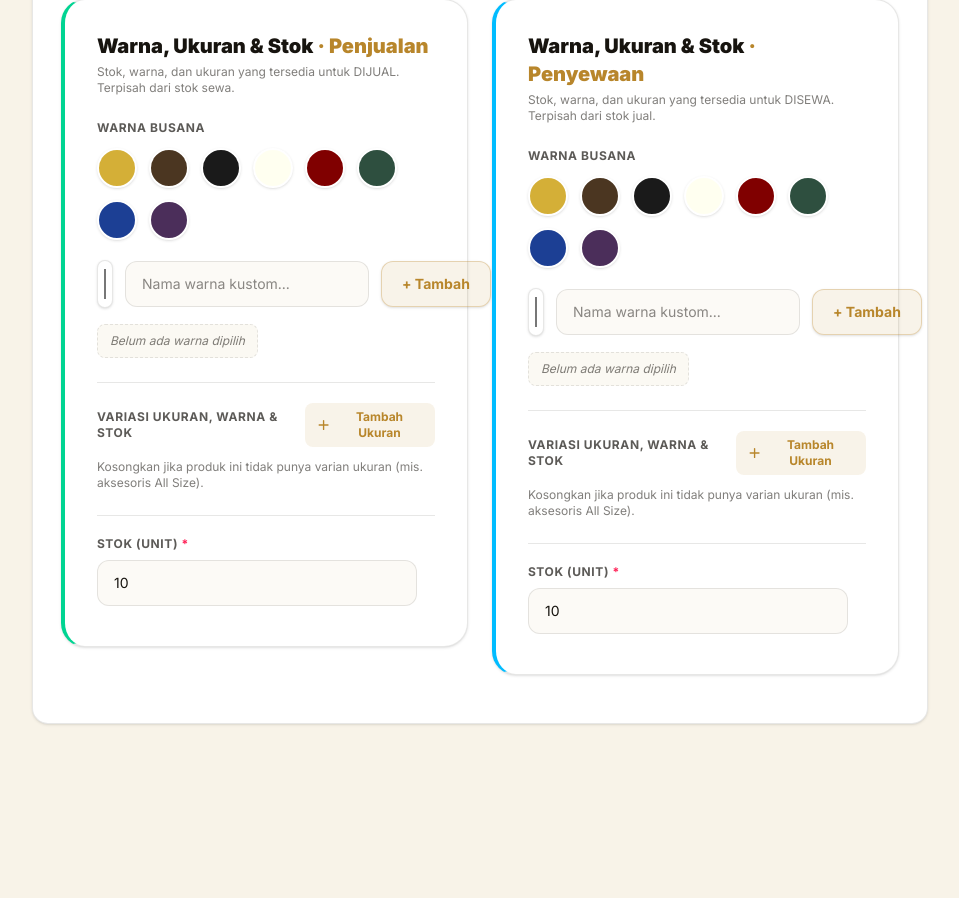
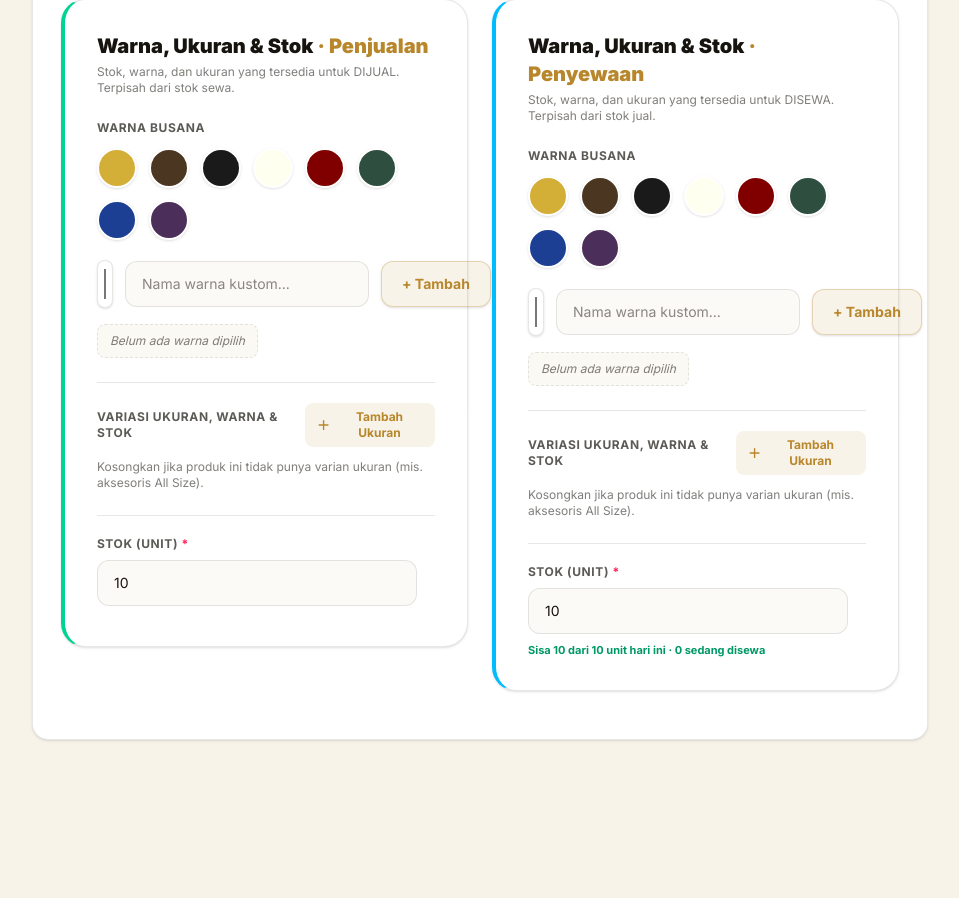
Before and after one commit to dhimasandreo67-bit/alnay, a Laravel app: page /admin/produk/1/edit in a window 1280 px wide. Shown: the part 1483-2381 px from the top of the page, without its empty margins (288-1247 px from the left). Run offline with Laravel 12, Linux system fonts and the light colour scheme; a user stored in the database is signed in; data comes from the database, SQL or seed files in the repository; tables that the repository leaves empty hold one stand-in row (values such as "Sample post"); style sheets or scripts are compiled from the project's sources.

Commit message:
Unit yang sedang disewa hari ini per ukuran/warna (online + kasir), hanya untuk ditampilkan.

```diff
--- a/resources/views/admin/produk/edit.blade.php
+++ b/resources/views/admin/produk/edit.blade.php
@@ -21,6 +21,9 @@
 
     // Set sewa hanya terisi kalau produk dijual DAN disewa; selain itu mulai kosong.
     $punyaSetSewa = $produk->pisahStok();
+
+    // Unit yang sedang disewa hari ini per ukuran/warna (online + kasir), hanya untuk ditampilkan.
+    $pakaiSewa = $produk->bisa_disewa ? \App\Support\KetersediaanSewa::pemakaianHariIni($produk) : null;
 @endphp
 
 @section('content')
@@ -77,6 +80,7 @@
         'formData'    => [
             'sku'             => old('sku', $produk->sku),
             'kategoriId'      => old('kategori_id', (string) $produk->kategori_id),
+            'pakaiSewa'       => $pakaiSewa,
             'bisaDisewa'      => (bool) old('bisa_disewa', $produk->bisa_disewa),
             'dapatDijual'     => (bool) old('dapat_dijual', $produk->dapat_dijual),
             'status'          => old('status', $produk->status),
```
